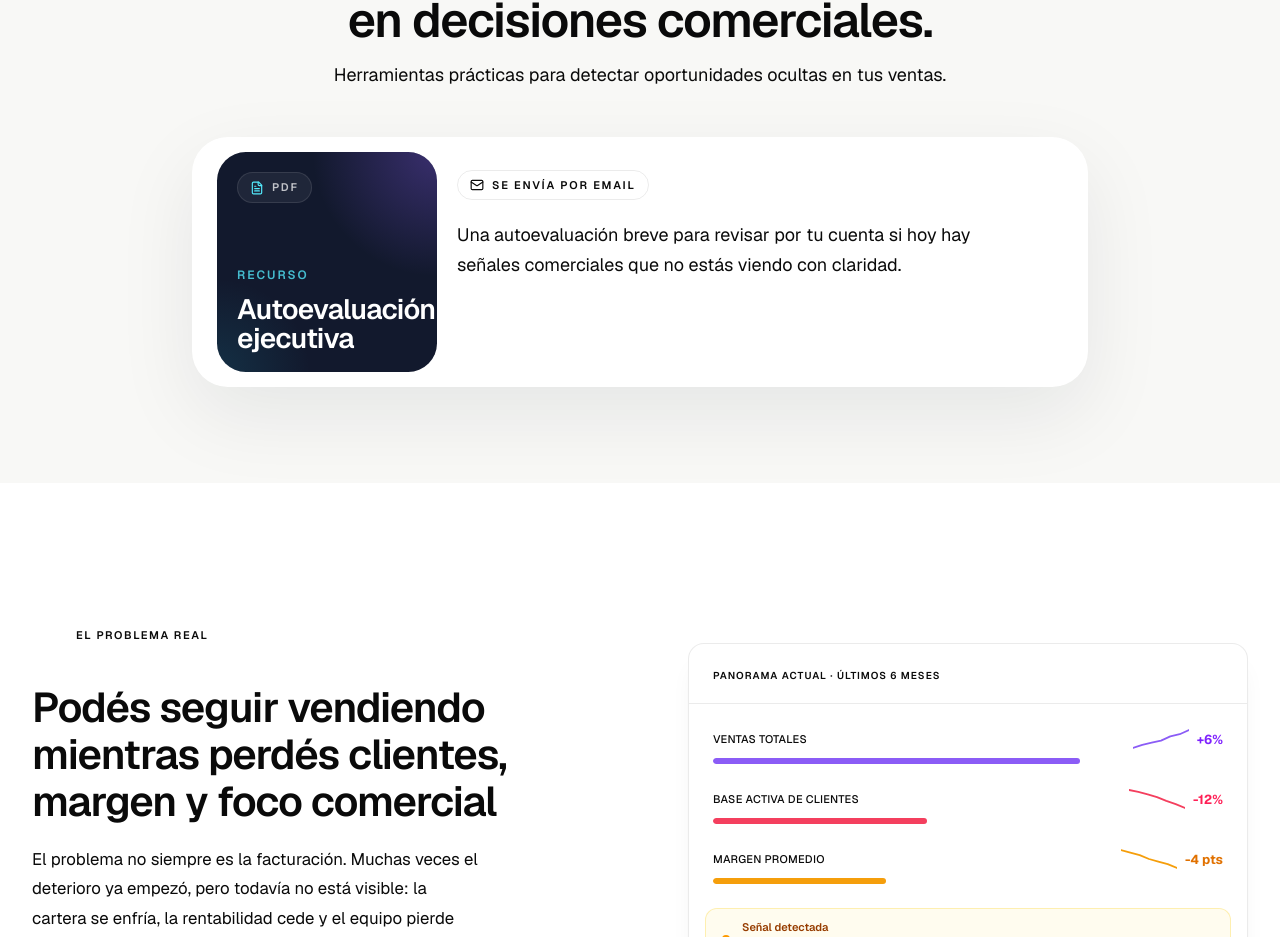
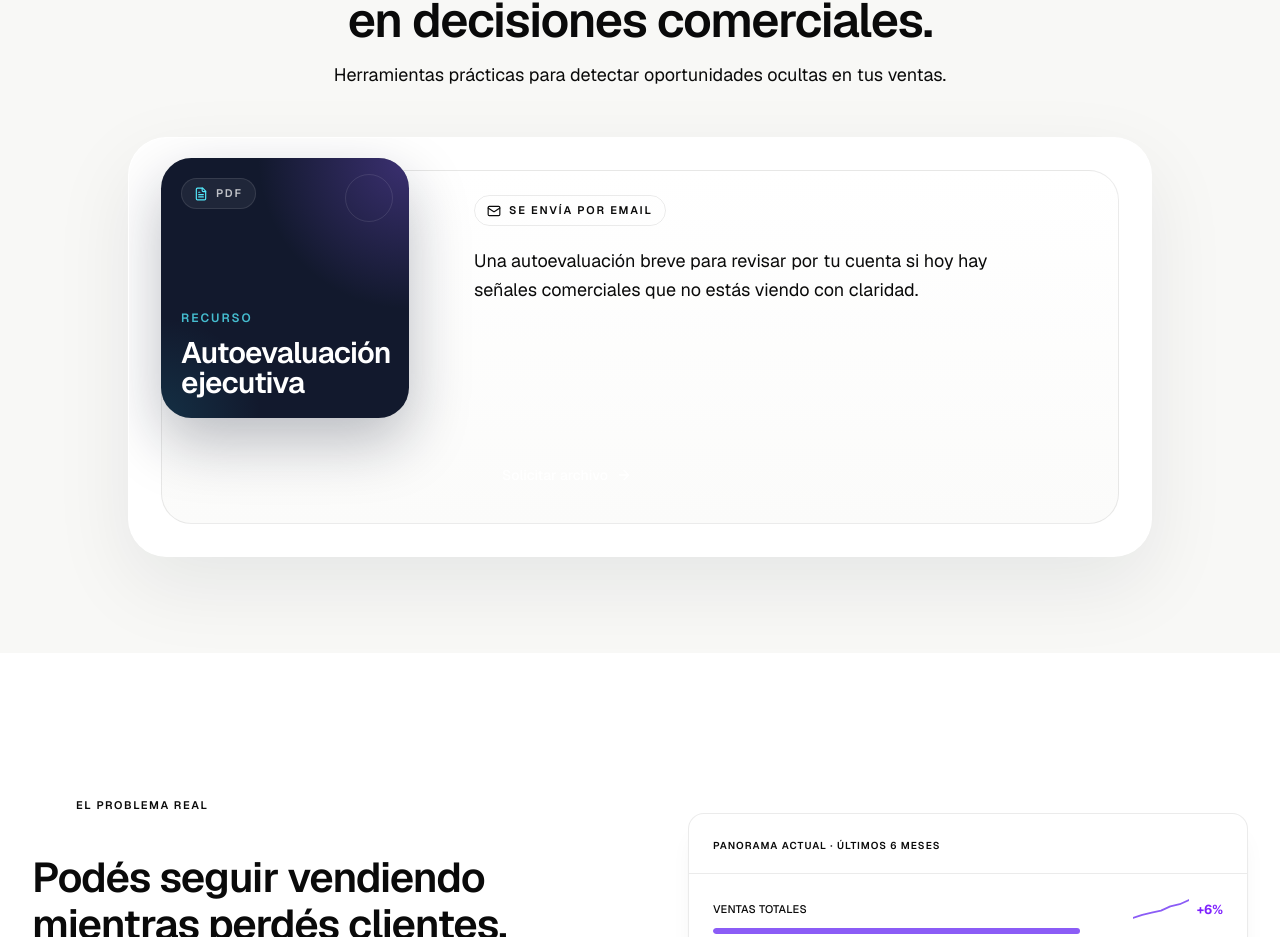
Before and after one commit to AluenIriarte/WebPage, a React (Vite) app: page / in a window 1280 px wide. Shown: the part 1271-2208 px from the top of the page. Built offline with nearby package versions, Linux system fonts and the light colour scheme.

Commit message:
Refine resource card layout

```diff
--- a/src/app/components/LeadMagnetSection.tsx
+++ b/src/app/components/LeadMagnetSection.tsx
@@ -11,6 +11,30 @@ const initialForm = {
   email: "",
   empresa: "",
 };
+
+function ResourceCover({ title, type }: { title: string; type: string }) {
+  return (
+    <div className="relative overflow-hidden rounded-[1.9rem] bg-[#12192D] p-5 text-white shadow-[0_24px_60px_rgba(15,23,42,0.28)]">
+      <div className="absolute inset-0 bg-[radial-gradient(circle_at_top_right,rgba(139,92,246,0.34),transparent_42%),radial-gradient(circle_at_bottom_left,rgba(34,211,238,0.12),transparent_28%)]" />
+      <div className="absolute right-4 top-4 h-12 w-12 rounded-full border border-white/10" />
+      <div className="relative flex min-h-[220px] flex-col justify-between">
+        <div className="inline-flex w-fit items-center gap-2 rounded-full border border-white/10 bg-white/6 px-3 py-1.5">
+          <FileText className="h-3.5 w-3.5 text-cyan-300" />
+          <span className="text-[11px] font-semibold uppercase tracking-[0.16em] text-white/72">
+            {type}
+          </span>
+        </div>
+
+        <div>
+          <p className="text-xs font-semibold uppercase tracking-[0.16em] text-cyan-300/78">
+            Recurso
+          </p>
+          <h3 className="mt-3 text-[1.85rem] font-semibold leading-[1.02] tracking-tight">{title}</h3>
+        </div>
+      </div>
+    </div>
+  );
+}
 
 export function LeadMagnetSection() {
   const navigate = useNavigate();
@@ -45,7 +69,7 @@ export function LeadMagnetSection() {
   return (
     <section id="recurso" className="relative overflow-hidden bg-[#F8F8F6] py-20 lg:py-24">
       <div className="pointer-events-none absolute inset-0 -z-10">
-        <div className="absolute left-1/2 top-10 h-[360px] w-[360px] -translate-x-1/2 rounded-full bg-accent/[0.06] blur-3xl" />
+        <div className="absolute left-1/2 top-8 h-[340px] w-[340px] -translate-x-1/2 rounded-full bg-accent/[0.06] blur-3xl" />
       </div>
 
       <div className="mx-auto max-w-7xl px-6 lg:px-8">
@@ -69,7 +93,7 @@ export function LeadMagnetSection() {
           whileInView={{ opacity: 1, y: 0 }}
           viewport={{ once: true, margin: "-40px" }}
           transition={{ duration: 0.62, delay: 0.08 }}
-          className="mx-auto mt-12 max-w-4xl"
+          className="mx-auto mt-12 max-w-5xl"
           style={{ perspective: "1400px" }}
         >
           {freeResources.map((resource) => {
@@ -81,36 +105,21 @@ export function LeadMagnetSection() {
                 animate={{ rotateY: isSelected ? 180 : 0 }}
                 transition={{ duration: 0.55, ease: [0.22, 1, 0.36, 1] }}
                 style={{ transformStyle: "preserve-3d" }}
-                className="relative min-h-[290px] sm:min-h-[250px]"
+                className="relative min-h-[520px] sm:min-h-[420px]"
               >
                 <div
-                  className="absolute inset-0 overflow-hidden rounded-[2.25rem] border border-white/80 bg-white shadow-[0_28px_80px_rgba(15,23,42,0.08)]"
+                  className="absolute inset-0 overflow-hidden rounded-[2.4rem] border border-white/80 bg-white shadow-[0_28px_80px_rgba(15,23,42,0.08)]"
                   style={{ backfaceVisibility: "hidden" }}
                 >
-                  <div className="grid h-full gap-5 p-5 sm:grid-cols-[220px_1fr] sm:items-center sm:p-6">
-                    <div className="relative overflow-hidden rounded-[1.8rem] bg-[#12192D] p-5 text-white">
-                      <div className="absolute inset-0 bg-[radial-gradient(circle_at_top_right,rgba(139,92,246,0.32),transparent_40%),radial-gradient(circle_at_bottom_left,rgba(34,211,238,0.12),transparent_30%)]" />
-                      <div className="relative flex min-h-[180px] flex-col justify-between">
-                        <div className="inline-flex w-fit items-center gap-2 rounded-full border border-white/10 bg-white/6 px-3 py-1.5">
-                          <FileText className="h-3.5 w-3.5 text-cyan-300" />
-                          <span className="text-[11px] font-semibold uppercase tracking-[0.16em] text-white/72">
-                            {resource.type}
-                          </span>
+                  <div className="relative h-full px-5 pb-6 pt-[18.5rem] sm:px-6 sm:pb-7 sm:pt-7 lg:px-8 lg:py-8">
+                    <div className="absolute left-5 right-5 top-5 sm:left-6 sm:right-auto sm:w-[248px] lg:left-8">
+                      <ResourceCover title={resource.title} type={resource.type} />
                     </div>
 
+                    <div className="h-full rounded-[1.9rem] border border-border/50 bg-[linear-gradient(180deg,#ffffff_0%,#fbfbfa_100%)] p-6 sm:pl-[18.5rem] lg:pl-[19.5rem]">
+                      <div className="flex h-full flex-col justify-between gap-6">
                         <div>
-                          <p className="text-xs font-semibold uppercase tracking-[0.16em] text-cyan-300/78">
-                            Recurso
-                          </p>
-                          <h3 className="mt-3 text-[1.75rem] font-semibold leading-[1.02] tracking-tight">
-                            {resource.title}
-                          </h3>
-                        </div>
-                      </div>
-                    </div>
-
-                    <div className="flex h-full flex-col justify-center">
-                      <div className="inline-flex w-fit items-center gap-2 rounded-full border border-accent/12 bg-accent/[0.06] px-3 py-1.5 text-[11px] font-semibold uppercase tracking-[0.16em] text-accent/80">
+                          <div className="inline-flex items-center gap-2 rounded-full border border-accent/12 bg-accent/[0.06] px-3 py-1.5 text-[11px] font-semibold uppercase tracking-[0.16em] text-accent/80">
                             <Mail className="h-3.5 w-3.5" />
                             Se envía por email
                           </div>
@@ -118,8 +127,9 @@ export function LeadMagnetSection() {
                           <p className="mt-5 max-w-xl text-base leading-relaxed text-muted-foreground md:text-lg">
                             Una autoevaluación breve para revisar por tu cuenta si hoy hay señales comerciales que no estás viendo con claridad.
                           </p>
+                        </div>
 
-                      <div className="mt-7">
+                        <div>
                           <button
                             type="button"
                             onClick={() => setSelectedResourceId(resource.id)}
@@ -132,35 +142,32 @@ export function LeadMagnetSection() {
                       </div>
                     </div>
                   </div>
+                </div>
 
                 <div
-                  className="absolute inset-0 overflow-hidden rounded-[2.25rem] border border-white/80 bg-white shadow-[0_28px_80px_rgba(15,23,42,0.08)]"
+                  className="absolute inset-0 overflow-hidden rounded-[2.4rem] border border-white/80 bg-white shadow-[0_28px_80px_rgba(15,23,42,0.08)]"
                   style={{ backfaceVisibility: "hidden", transform: "rotateY(180deg)" }}
                 >
-                  <div className="grid h-full gap-5 p-5 sm:grid-cols-[220px_1fr] sm:p-6">
-                    <div className="relative overflow-hidden rounded-[1.8rem] bg-[#12192D] p-5 text-white">
-                      <div className="absolute inset-0 bg-[radial-gradient(circle_at_top_right,rgba(139,92,246,0.32),transparent_40%),radial-gradient(circle_at_bottom_left,rgba(34,211,238,0.12),transparent_30%)]" />
-                      <div className="relative flex h-full flex-col justify-between">
-                        <div className="inline-flex w-fit items-center gap-2 rounded-full border border-white/10 bg-white/6 px-3 py-1.5">
-                          <Mail className="h-3.5 w-3.5 text-cyan-300" />
-                          <span className="text-[11px] font-semibold uppercase tracking-[0.16em] text-white/72">
-                            Completar datos
-                          </span>
+                  <div className="relative h-full px-5 pb-6 pt-[18.5rem] sm:px-6 sm:pb-7 sm:pt-7 lg:px-8 lg:py-8">
+                    <div className="absolute left-5 right-5 top-5 sm:left-6 sm:right-auto sm:w-[248px] lg:left-8">
+                      <ResourceCover title={resource.title} type={resource.type} />
                     </div>
 
+                    <div className="h-full rounded-[1.9rem] border border-border/50 bg-[linear-gradient(180deg,#ffffff_0%,#fbfbfa_100%)] p-6 sm:pl-[18.5rem] lg:pl-[19.5rem]">
+                      <div className="flex h-full flex-col justify-between gap-5">
                         <div>
-                          <h3 className="text-[1.5rem] font-semibold leading-[1.04] tracking-tight">
-                            Te lo enviamos a tu email
-                          </h3>
-                          <p className="mt-3 text-sm leading-relaxed text-white/70">
+                          <div className="inline-flex items-center gap-2 rounded-full border border-accent/12 bg-accent/[0.06] px-3 py-1.5 text-[11px] font-semibold uppercase tracking-[0.16em] text-accent/80">
+                            <Mail className="h-3.5 w-3.5" />
+                            Completar datos
+                          </div>
+
+                          <p className="mt-4 max-w-xl text-sm leading-relaxed text-muted-foreground md:text-base">
                             Dejá nombre, email y empresa para recibir el recurso.
                           </p>
                         </div>
-                      </div>
-                    </div>
 
-                    <div className="flex flex-col justify-center">
                         <form onSubmit={handleSubmit} className="grid gap-3">
+                          <div className="grid gap-3 lg:grid-cols-2">
                             <label className="grid gap-2">
                               <span className="text-sm font-medium text-foreground">Nombre</span>
                               <input
@@ -184,6 +191,7 @@ export function LeadMagnetSection() {
                                 placeholder="nombre@empresa.com"
                               />
                             </label>
+                          </div>
 
                           <label className="grid gap-2">
                             <span className="text-sm font-medium text-foreground">Empresa</span>
@@ -218,6 +226,7 @@ export function LeadMagnetSection() {
                       </div>
                     </div>
                   </div>
+                </div>
               </motion.div>
             );
           })}
```
Lines whose indentation alone changed are shown as unchanged.
